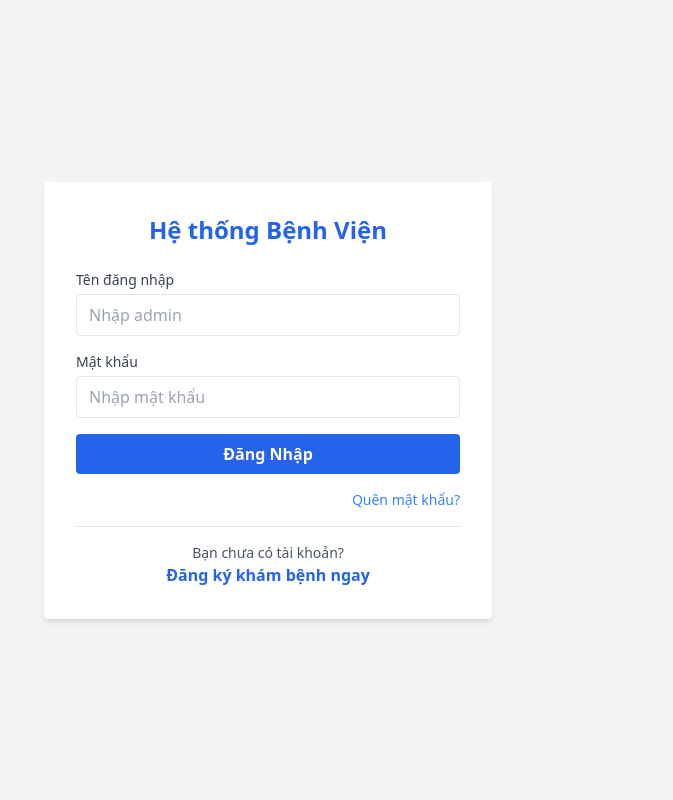
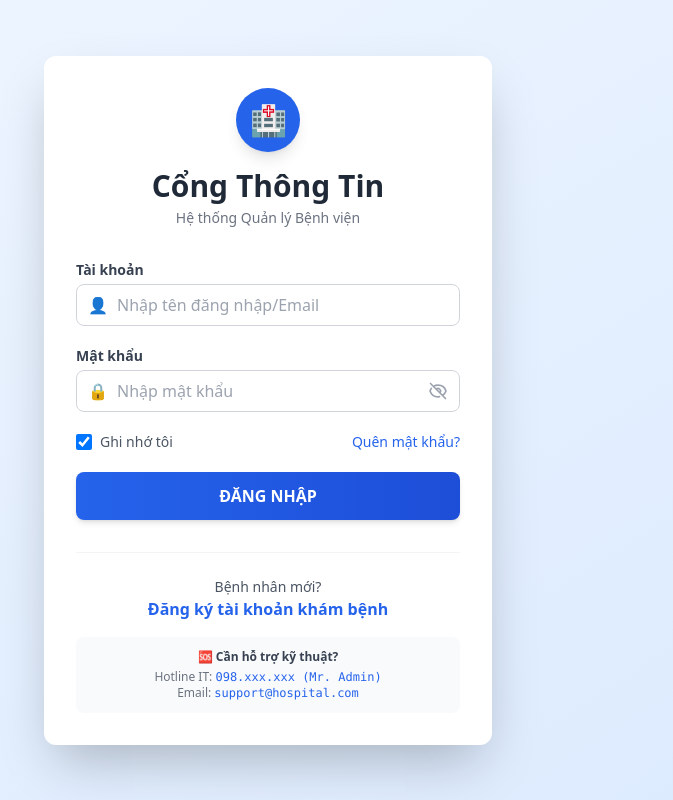
Before and after one commit to TuyenPV2004/Hospital-Management-System, a React (Vite) app in the folder hospital-frontend/: page / in a window 1280 px wide. Shown: the whole page, without its empty margins (372-1045 px from the left). Built offline with nearby package versions, Linux system fonts and the light colour scheme.

Commit message:
update: enhance Login component with improved UI, remember me functionality, and token handling

```diff
--- a/hospital-frontend/src/pages/Login.jsx
+++ b/hospital-frontend/src/pages/Login.jsx
@@ -1,108 +1,189 @@
 // src/pages/Login.jsx
-import React, { useState } from 'react';
+import React, { useState, useEffect } from 'react';
 import { useNavigate, Link } from 'react-router-dom';
-import api from '../services/api'; // Import file cấu hình API vừa tạo
+import api from '../services/api';
 
 const Login = () => {
+    const navigate = useNavigate();
+
+    // State cơ bản
     const [username, setUsername] = useState('');
     const [password, setPassword] = useState('');
     const [error, setError] = useState('');
-    const navigate = useNavigate();
+    const [loading, setLoading] = useState(false);
+
+    // --- STATE NÂNG CẤP ---
+    const [showPassword, setShowPassword] = useState(false); // Ẩn/Hiện mật khẩu
+    const [rememberMe, setRememberMe] = useState(true);      // Mặc định là Ghi nhớ
+
+    // Kiểm tra nếu đã đăng nhập rồi thì chuyển vào Dashboard luôn
+    useEffect(() => {
+        const token = localStorage.getItem('token') || sessionStorage.getItem('token');
+        if (token) navigate('/dashboard');
+    }, [navigate]);
 
     const handleLogin = async (e) => {
         e.preventDefault();
         setError('');
+        setLoading(true);
 
         try {
-            // Tạo FormData theo format OAuth2PasswordRequestForm
-            const formData = new URLSearchParams();
-            formData.append('username', username);
-            formData.append('password', password);
-
-            // Gọi API Login từ Backend với Content-Type: application/x-www-form-urlencoded
-            const response = await api.post('/login', formData, {
-                headers: {
-                    'Content-Type': 'application/x-www-form-urlencoded',
-                },
+            const response = await api.post('/login', {
+                username: username,
+                password: password,
             });
 
-            // Nếu thành công:
-            // 1. Lưu token vào localStorage
-            localStorage.setItem('token', response.data.access_token);
+            const token = response.data.access_token;
 
-            // 2. Chuyển hướng sang trang Dashboard
-            alert("Đăng nhập thành công!");
+            // --- LOGIC GHI NHỚ ĐĂNG NHẬP ---
+            if (rememberMe) {
+                localStorage.setItem('token', token); // Lưu lâu dài
+            } else {
+                sessionStorage.setItem('token', token); // Mất khi đóng tab
+            }
+
             navigate('/dashboard');
 
         } catch (err) {
-            // Xử lý lỗi
             console.error(err);
-            if (err.response && err.response.status === 401) {
-                setError('Sai tên đăng nhập hoặc mật khẩu');
+            if (err.response && (err.response.status === 401 || err.response.status === 400)) {
+                setError('Sai tên đăng nhập hoặc mật khẩu!');
             } else {
-                setError('Lỗi kết nối Server');
+                setError('Lỗi kết nối đến máy chủ. Vui lòng thử lại sau.');
             }
+        } finally {
+            setLoading(false);
         }
     };
 
     return (
-        <div className="flex items-center justify-center min-h-screen bg-gray-100">
-            <div className="w-full max-w-md p-8 space-y-6 bg-white rounded shadow-md">
-                <h2 className="text-2xl font-bold text-center text-blue-600">
-                    Hệ thống Bệnh Viện
-                </h2>
+        <div className="flex items-center justify-center min-h-screen bg-gradient-to-br from-blue-50 to-blue-100">
+            <div className="w-full max-w-md p-8 bg-white rounded-xl shadow-2xl transform transition-all hover:scale-[1.01]">
+                {/* Header Logo/Title */}
+                <div className="text-center mb-8">
+                    <div className="w-16 h-16 bg-blue-600 rounded-full flex items-center justify-center mx-auto mb-4 text-white text-3xl shadow-lg">
+                        🏥
+                    </div>
+                    <h2 className="text-3xl font-extrabold text-gray-800">Cổng Thông Tin</h2>
+                    <p className="text-gray-500 text-sm mt-1">Hệ thống Quản lý Bệnh viện</p>
+                </div>
 
                 {error && (
-                    <div className="p-3 text-sm text-red-500 bg-red-100 rounded">
-                        {error}
+                    <div className="mb-4 p-3 bg-red-50 border-l-4 border-red-500 text-red-700 text-sm rounded animate-pulse">
+                        ⚠️ {error}
                     </div>
                 )}
 
-                <form onSubmit={handleLogin} className="space-y-4">
+                <form onSubmit={handleLogin} className="space-y-5">
+                    {/* Input Username */}
                     <div>
-                        <label className="block mb-1 text-sm font-medium text-gray-700">
-                            Tên đăng nhập
-                        </label>
+                        <label className="block text-sm font-bold text-gray-700 mb-1">Tài khoản</label>
+                        <div className="relative">
+                            <span className="absolute inset-y-0 left-0 pl-3 flex items-center text-gray-400">
+                                👤
+                            </span>
                             <input
                                 type="text"
                                 value={username}
                                 onChange={(e) => setUsername(e.target.value)}
-                            className="w-full px-3 py-2 border rounded focus:outline-none focus:ring focus:border-blue-300"
-                            placeholder="Nhập admin"
+                                className="w-full pl-10 pr-4 py-2 border border-gray-300 rounded-lg focus:ring-2 focus:ring-blue-500 focus:border-blue-500 outline-none transition-colors"
+                                placeholder="Nhập tên đăng nhập/Email"
                                 required
                             />
                         </div>
+                    </div>
+
+                    {/* Input Password (Có nút Show/Hide) */}
                     <div>
-                        <label className="block mb-1 text-sm font-medium text-gray-700">
-                            Mật khẩu
-                        </label>
+                        <label className="block text-sm font-bold text-gray-700 mb-1">Mật khẩu</label>
+                        <div className="relative">
+                            <span className="absolute inset-y-0 left-0 pl-3 flex items-center text-gray-400">
+                                🔒
+                            </span>
                             <input
-                            type="password"
+                                type={showPassword ? "text" : "password"} // --- Thay đổi loại input ---
                                 value={password}
                                 onChange={(e) => setPassword(e.target.value)}
-                            className="w-full px-3 py-2 border rounded focus:outline-none focus:ring focus:border-blue-300"
+                                className="w-full pl-10 pr-10 py-2 border border-gray-300 rounded-lg focus:ring-2 focus:ring-blue-500 focus:border-blue-500 outline-none transition-colors"
                                 placeholder="Nhập mật khẩu"
                                 required
                             />
+                            {/* Nút con mắt (Eye Icon) */}
+                            <button
+                                type="button"
+                                onClick={() => setShowPassword(!showPassword)}
+                                className="absolute inset-y-0 right-0 pr-3 flex items-center text-gray-400 hover:text-blue-600 focus:outline-none"
+                            >
+                                {showPassword ? (
+                                    // Icon Mắt mở (SVG)
+                                    <svg xmlns="http://www.w3.org/2000/svg" className="h-5 w-5" fill="none" viewBox="0 0 24 24" stroke="currentColor">
+                                        <path strokeLinecap="round" strokeLinejoin="round" strokeWidth={2} d="M15 12a3 3 0 11-6 0 3 3 0 016 0z" />
+                                        <path strokeLinecap="round" strokeLinejoin="round" strokeWidth={2} d="M2.458 12C3.732 7.943 7.523 5 12 5c4.478 0 8.268 2.943 9.542 7-1.274 4.057-5.064 7-9.542 7-4.477 0-8.268-2.943-9.542-7z" />
+                                    </svg>
+                                ) : (
+                                    // Icon Mắt đóng (SVG)
+                                    <svg xmlns="http://www.w3.org/2000/svg" className="h-5 w-5" fill="none" viewBox="0 0 24 24" stroke="currentColor">
+                                        <path strokeLinecap="round" strokeLinejoin="round" strokeWidth={2} d="M13.875 18.825A10.05 10.05 0 0112 19c-4.478 0-8.268-2.943-9.543-7a9.97 9.97 0 011.563-3.029m5.858.908a3 3 0 114.243 4.243M9.878 9.878l4.242 4.242M9.88 9.88l-3.29-3.29m7.532 7.532l3.29 3.29M3 3l3.59 3.59m0 0A9.953 9.953 0 0112 5c4.478 0 8.268 2.943 9.543 7a10.025 10.025 0 01-4.132 5.411m0 0L21 21" />
+                                    </svg>
+                                )}
+                            </button>
                         </div>
-                    <button
-                        type="submit"
-                        className="w-full px-4 py-2 font-bold text-white bg-blue-600 rounded hover:bg-blue-700"
-                    >
-                        Đăng Nhập
-                    </button>
-                    <div className="flex justify-end mb-4">
-                        <Link to="/forgot-password" className="text-sm text-blue-500 hover:underline">
+                    </div>
+
+                    {/* Checkbox & Forgot Password */}
+                    <div className="flex items-center justify-between">
+                        <label className="flex items-center text-sm text-gray-600 cursor-pointer">
+                            <input
+                                type="checkbox"
+                                checked={rememberMe}
+                                onChange={(e) => setRememberMe(e.target.checked)}
+                                className="form-checkbox h-4 w-4 text-blue-600 transition duration-150 ease-in-out"
+                            />
+                            <span className="ml-2">Ghi nhớ tôi</span>
+                        </label>
+                        <Link to="/forgot-password" class="text-sm font-medium text-blue-600 hover:text-blue-500 hover:underline">
                             Quên mật khẩu?
                         </Link>
                     </div>
-                    <div className="mt-4 text-center border-t pt-4">
-                        <p className="text-gray-600 text-sm">Bạn chưa có tài khoản?</p>
+
+                    {/* Submit Button */}
+                    <button
+                        type="submit"
+                        disabled={loading}
+                        className={`w-full py-3 px-4 text-white font-bold rounded-lg shadow-md transition-all duration-200
+                            ${loading
+                                ? 'bg-gray-400 cursor-not-allowed'
+                                : 'bg-gradient-to-r from-blue-600 to-blue-700 hover:from-blue-700 hover:to-blue-800 hover:shadow-lg transform hover:-translate-y-0.5'
+                            }`}
+                    >
+                        {loading ? (
+                            <span className="flex items-center justify-center">
+                                <svg className="animate-spin -ml-1 mr-3 h-5 w-5 text-white" xmlns="http://www.w3.org/2000/svg" fill="none" viewBox="0 0 24 24">
+                                    <circle className="opacity-25" cx="12" cy="12" r="10" stroke="currentColor" strokeWidth="4"></circle>
+                                    <path className="opacity-75" fill="currentColor" d="M4 12a8 8 0 018-8V0C5.373 0 0 5.373 0 12h4zm2 5.291A7.962 7.962 0 014 12H0c0 3.042 1.135 5.824 3 7.938l3-2.647z"></path>
+                                </svg>
+                                Đang xử lý...
+                            </span>
+                        ) : 'ĐĂNG NHẬP'}
+                    </button>
+                </form>
+
+                {/* Footer Links & Support */}
+                <div className="mt-8 pt-6 border-t border-gray-100 text-center space-y-4">
+                    <div>
+                        <p className="text-gray-600 text-sm">Bệnh nhân mới?</p>
                         <Link to="/register" className="text-blue-600 font-bold hover:underline">
-                        Đăng ký khám bệnh ngay
+                            Đăng ký tài khoản khám bệnh
                         </Link>
                     </div>
-                </form>
+
+                    {/* --- INFO HỖ TRỢ --- */}
+                    <div className="bg-gray-50 p-3 rounded-lg text-xs text-gray-500">
+                        <p className="font-bold text-gray-700 mb-1">🆘 Cần hỗ trợ kỹ thuật?</p>
+                        <p>Hotline IT: <span className="font-mono text-blue-600">098.xxx.xxx (Mr. Admin)</span></p>
+                        <p>Email: <span className="font-mono text-blue-600">support@hospital.com</span></p>
+                    </div>
+                </div>
             </div>
         </div>
     );
```
Lines whose indentation alone changed are shown as unchanged.
